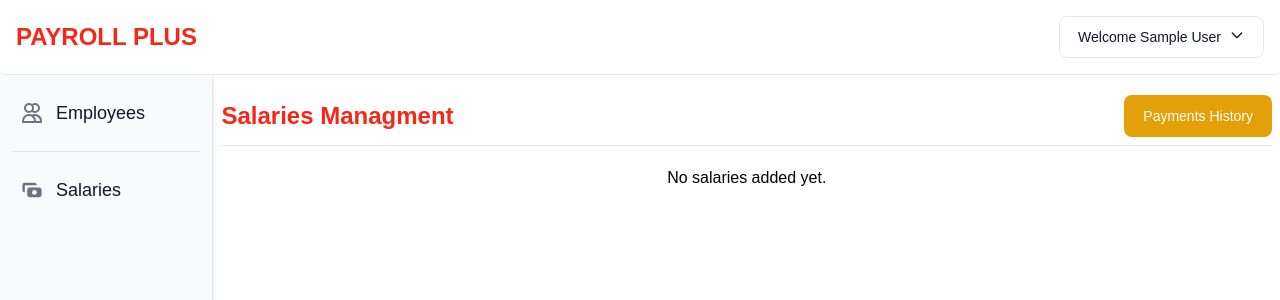
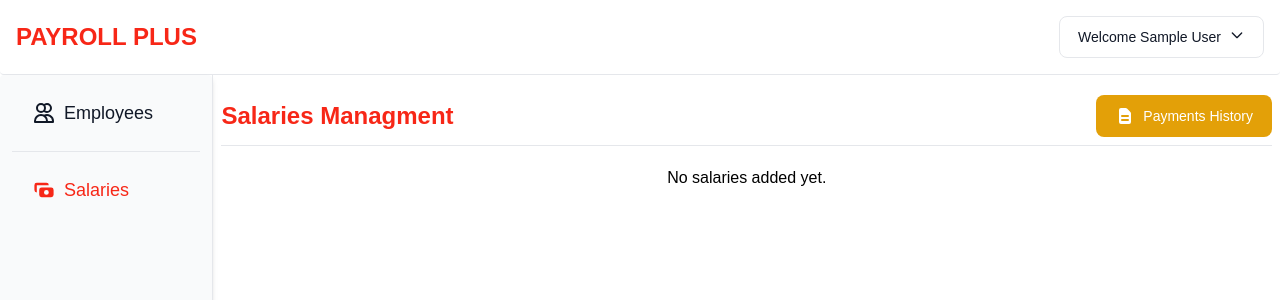
Before and after one commit to amrarnous/payroll-plus, a React (Vite) app: page /salaries in a window 1280 px wide. Shown: the top 300 px of the page. Built offline with nearby package versions, Linux system fonts and the light colour scheme; sample sign-in values are in the browser's storage.

Commit message:
feat: code refactor, enhance styling

```diff
--- a/src/components/employees/EmployeeList.tsx
+++ b/src/components/employees/EmployeeList.tsx
@@ -17,11 +17,9 @@ interface EmployeesProps {
 
 function Employees({ employees, onEdit, onDelete }: EmployeesProps) {
     const handleEdit = (employee: Employee) => {
-        // Call the onEdit function passed from the parent component
         onEdit(employee);
     };
     const handleDelete = (employee: Employee) => {
-        // Call the onEdit function passed from the parent component
         onDelete(employee);
     };
     return (
--- a/src/components/layout/Sidebar.tsx
+++ b/src/components/layout/Sidebar.tsx
@@ -2,22 +2,24 @@
 
 import { Sidebar } from "flowbite-react";
 import { HiOutlineUsers, HiCash } from "react-icons/hi";
-import { Link } from "react-router-dom";
+import { NavLink } from "react-router-dom";
 
 export function LayoutSidebar() {
     return (
         <Sidebar aria-label="Sidebar" className="hidden md:block shadow-md bg-white separator border-r">
             <Sidebar.Items>
                 <Sidebar.ItemGroup>
-                    <Sidebar.Item icon={HiOutlineUsers}>
-                        <Link className="text-lg gap-2 w-100 flex items-center hover:text-primary" to="/employees">
-                            Employees</Link>
+                    <Sidebar.Item>
+                        <NavLink className="text-lg gap-2 w-100 flex items-center hover:text-primary" to="/employees">
+                            <HiOutlineUsers className="w-6 h-6" />
+                            Employees</NavLink>
                     </Sidebar.Item>
                 </Sidebar.ItemGroup>
                 <Sidebar.ItemGroup>
-                    <Sidebar.Item icon={HiCash} labelColor="dark">
-                        <Link className="text-lg gap-2 w-100 flex items-center hover:text-primary" to="/salaries">
-                            Salaries</Link>
+                    <Sidebar.Item labelColor="dark">
+                        <NavLink className="text-lg gap-2 w-100 flex items-center hover:text-primary" to="/salaries">
+                            <HiCash  className="w-6 h-6"/>
+                            Salaries</NavLink>
                     </Sidebar.Item>
                 </Sidebar.ItemGroup>
             </Sidebar.Items>
--- a/src/index.css
+++ b/src/index.css
@@ -2,11 +2,3 @@
 @tailwind components;
 @tailwind utilities;
 @import url('https://fonts.googleapis.com/css2?family=Montserrat:ital,wght@0,100..900;1,100..900&display=swap');
-:root {
-    --er-red: #F72717;
-}
-* {
-    font-family: "Montserrat", sans-serif;
-    font-optical-sizing: auto;
-
-}
--- a/src/main.tsx
+++ b/src/main.tsx
@@ -3,6 +3,7 @@ import ReactDOM from "react-dom/client";
 import App from "./App.tsx";
 
 import "./index.css";
+import "./styles/global.css";
 
 ReactDOM.createRoot(document.getElementById("root")!).render(
   <React.StrictMode>
--- a/src/pages/EmployeesPage.tsx
+++ b/src/pages/EmployeesPage.tsx
@@ -2,7 +2,7 @@ import EmployeeList from '../components/employees/EmployeeList';
 import React, { useState, useEffect } from 'react';
 import { addEmployee, getEmployees, Employee, updateEmployee, deleteEmployee } from '../services/employeeService';
 import { Alert, Button, Label, Modal, TextInput } from 'flowbite-react';
-import { HiInformationCircle, HiOutlineExclamationCircle } from "react-icons/hi";
+import { HiInformationCircle, HiOutlineExclamationCircle, HiUserAdd } from "react-icons/hi";
 
 function EmployeesPage() {
     const [employees, setEmployees] = useState<Employee[]>([]);
@@ -90,7 +90,10 @@ function EmployeesPage() {
         <div className="EmployeesPage p-2">
             <div className="flex items-center justify-between border-b pb-2 mb-4">
                 <h1 className='text-primary text-2xl font-bold '>Employees Management</h1>
-                <Button onClick={() => setOpenModal({ show: true, mode: 'add' })} color='success'>Add new Employee</Button>
+                <Button onClick={() => setOpenModal({ show: true, mode: 'add' })} className='flex items-center' color='success'>
+                        <HiUserAdd className='w-5 h-5 me-2' />
+                        Add New Employee
+                </Button>
             </div>
 
             <Modal show={openModal.show} size="md" onClose={onCloseModal} popup>
--- a/src/pages/SalariesPage.tsx
+++ b/src/pages/SalariesPage.tsx
@@ -4,6 +4,8 @@ import { getEmployees } from '../services/employeeService';
 import { Alert, Button, Label, Modal, TextInput, Checkbox } from 'flowbite-react';
 import { HiInformationCircle } from "react-icons/hi";
 import { processSalary } from '../services/salaryService';
+import { HiDocumentText } from "react-icons/hi";
+
 import { Link } from 'react-router-dom';
 export interface SalaryProcessProps {
     staffId: string;
@@ -75,7 +77,10 @@ function SalariesPage() {
             <div className="flex items-center justify-between border-b pb-2 mb-4">
                 <h1 className='text-primary text-2xl font-bold '>Salaries Managment</h1>
                 <Button color="warning">
-                    <Link className='block' to="/payments-history">Payments History</Link>
+                    <Link className='flex items-center' to="/payments-history">
+                        <HiDocumentText className='w-5 h-5 me-2' />
+                        Payments History
+                    </Link>
                 </Button>
             </div>
             <Modal show={openModal} size="md" onClose={onCloseModal} popup>
--- a/src/styles/global.css
+++ b/src/styles/global.css
@@ -0,0 +1,24 @@
+:root {
+    --er-red: #F72717;
+}
+
+* {
+    font-family: "Montserrat", sans-serif;
+    font-optical-sizing: auto;
+
+}
+
+a.active {
+    color: var(--er-red)
+}
+
+button span:has(a) {
+    padding: 0 !important;
+}
+
+button span:has(a) a {
+    padding-top: 0.5rem;
+    padding-bottom: 0.5rem;
+    padding-left: 1rem;
+    padding-right: 1rem;
+}
```
Also changed, not shown: src/styles/variables.css (deleted).
